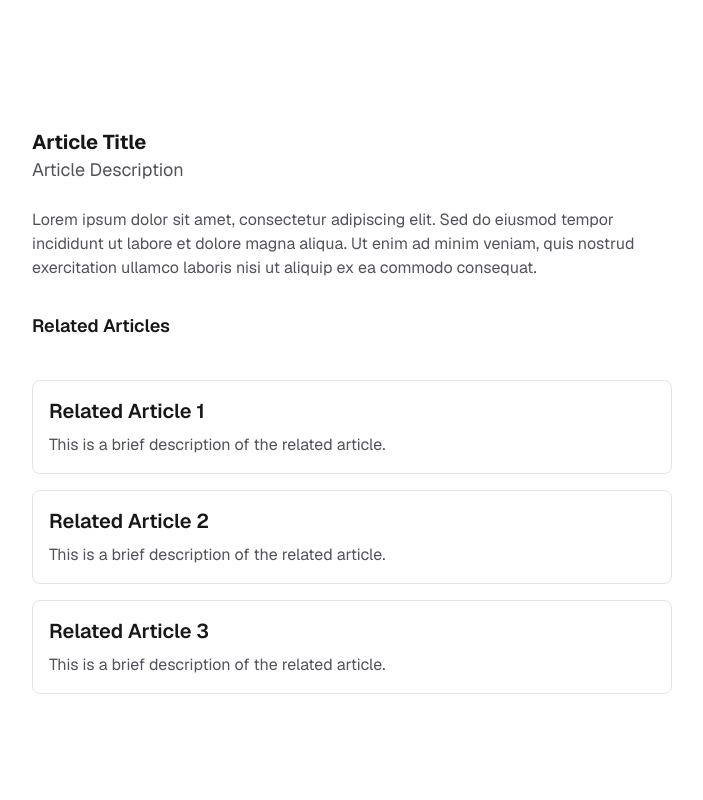
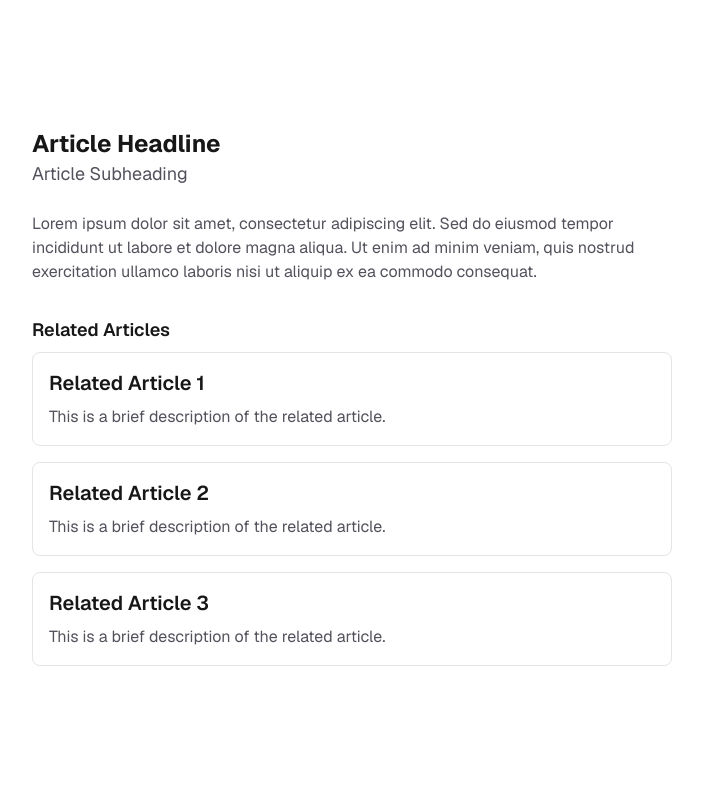
Before and after one commit to thomassrmcardle/Omni, a Next.js app in the folder app/: page /articles/abcde in a window 1280 px wide. Shown: the top 800 px of the page, without its empty margins (288-991 px from the left). Built offline with nearby package versions, Linux system fonts and the light colour scheme.

Commit message:
Refined article template layout.

```diff
--- a/app/app/articles/[id]/page.tsx
+++ b/app/app/articles/[id]/page.tsx
@@ -4,14 +4,14 @@
     return (
         <div className="flex flex-col flex-1 items-center justify-center bg-zinc-50 font-sans dark:bg-black">
           <main className="flex flex-1 w-full max-w-3xl flex-col justify-between py-32 px-16 bg-white dark:bg-black sm:items-start">
-            <h1 className="text-xl font-bold">Article Title</h1>
-            <h3 className="text-lg text-zinc-600 dark:text-zinc-400">Article Description</h3>
+            <h1 className="text-2xl font-bold">Article Headline</h1>
+            <h3 className="text-lg text-zinc-600 dark:text-zinc-400">Article Subheading</h3>
             <p className="text-zinc-600 dark:text-zinc-400 mt-4">
               Lorem ipsum dolor sit amet, consectetur adipiscing elit. Sed do eiusmod tempor incididunt ut labore et dolore magna aliqua. Ut enim ad minim veniam, quis nostrud exercitation ullamco laboris nisi ut aliquip ex ea commodo consequat.
             </p>
 
             <h3 className="text-lg font-semibold mt-8">Related Articles</h3>
-            <div className="mt-8 grid w-full gap-4">
+            <div className="grid w-full gap-4">
               <ArticleCard
                 title="Related Article 1"
                 description="This is a brief description of the related article."
```
